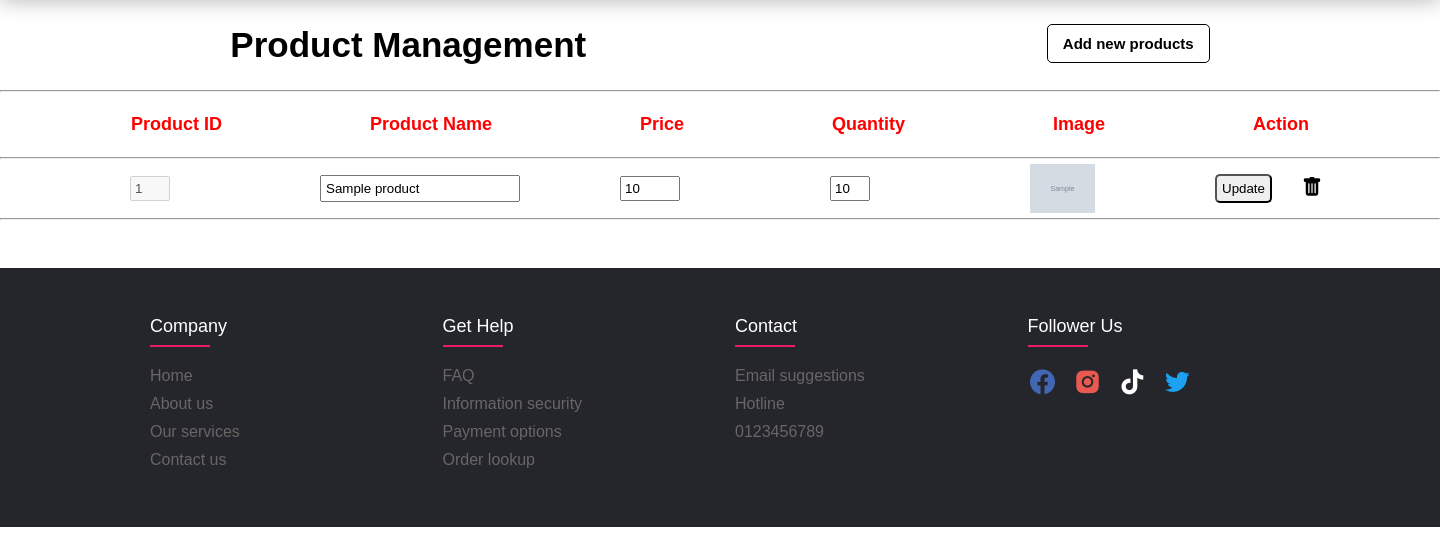
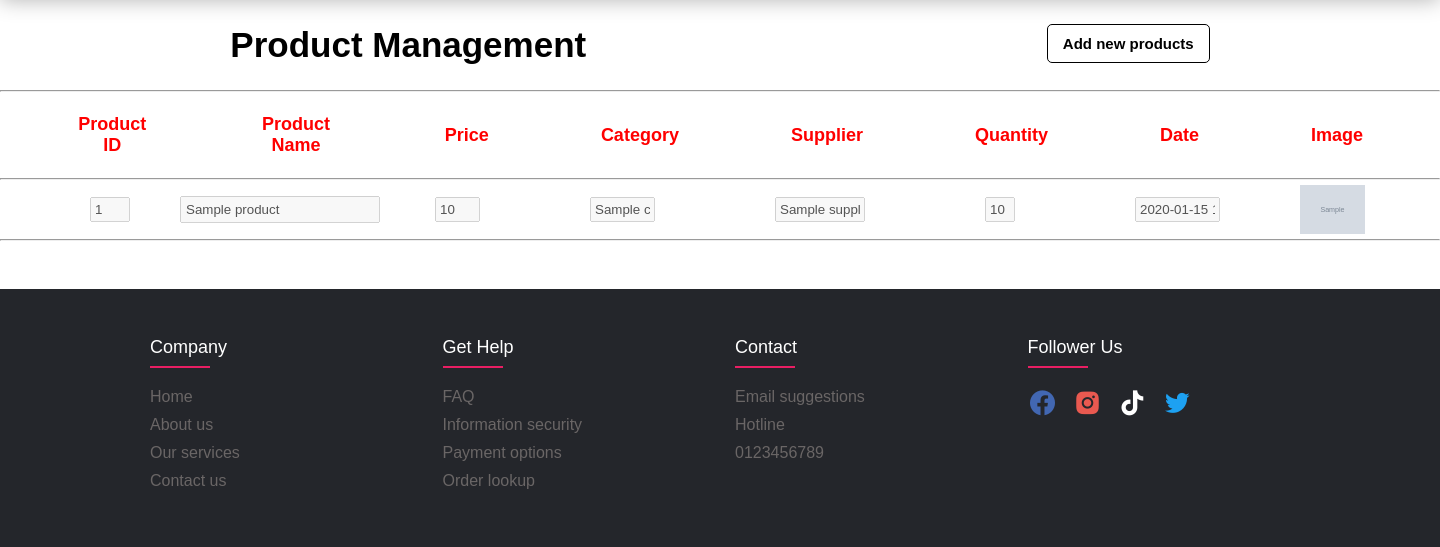
Before and after one commit to thanhhao1903/ATN-Toys-Store, a PHP site: page /proManagement.php in a window 1440 px wide. Shown: the part 114-661 px from the top of the page. Run offline with PHP 8.4, Linux system fonts and the light colour scheme; the visitor is signed in with stand-in values (Sample User, id 1); tables that the repository leaves empty or names only in its code hold one stand-in row (values such as "Sample post"); grey boxes marked "Sample" are stand-in pictures; data that the repository does not hold is empty.

Commit message:
Commit 12: Update app

```diff
--- a/src/addPro_page.php
+++ b/src/addPro_page.php
@@ -41,10 +41,12 @@ if (isset($_SESSION['Email'])) {
         $quantity = $_POST['quantity'];
         $date = $_POST['date'];
 
-        $sql = "INSERT INTO `product`(`product_id`, `product_name`, `product_price`, `cat_id`, `sup_id`, `image`) VALUES (?,?,?,?,?,?)";
+        $sql = "INSERT INTO `product`(`product_id`, `product_name`,
+            `product_price`, `cat_id`, `sup_id`, `image`) VALUES (?,?,?,?,?,?)";
         $re = $dblink->prepare($sql);
         $stmt = $re->execute(array("$pro_id","$pro_name", "$price", "$cat_id", "$sup_id", "$image"));
-        $sql_1 = "INSERT INTO `storage`(`shop_id`, `product_id`, `quantity`, `staff_id`, `date`) VALUES (?,?,?,?,?)";
+        $sql_1 = "INSERT INTO `storage`(`shop_id`, `product_id`,
+            `quantity`, `staff_id`, `date`) VALUES (?,?,?,?,?)";
         $re = $dblink->prepare($sql_1);
         $stmt1 = $re->execute(array("$shop", "$pro_id", "$quantity", "$staff_id", "$date"));
         if ($stmt) {
--- a/src/connectProduct.php
+++ b/src/connectProduct.php
@@ -7,10 +7,10 @@ class connect
     public $dbName;
     public function __construct()
     {
-        $this->server = "grp6m5lz95d9exiz.cbetxkdyhwsb.us-east-1.rds.amazonaws.com";
-        $this->user = "lhtewzyvr8tbc0bw";
-        $this->password = "khc42z4rznopsho8";
-        $this->dbName = "s9is9z90n7szms4t";
+        $this->server = "en1ehf30yom7txe7.cbetxkdyhwsb.us-east-1.rds.amazonaws.com";
+        $this->user = "tqn3ntjrcvyaqlip";
+        $this->password = "bxrb20z5wcy4ze0k";
+        $this->dbName = "wokbslc4ywgs2usk";
 
     }
     // Option 1 : mysqli
--- a/src/css1/proManagement.css
+++ b/src/css1/proManagement.css
@@ -32,67 +32,63 @@
 .container .product-inf tr th
 {
     color: red;
-    padding: 0 73px;
+    padding: 0 55px;
     font-size: 18px;
 }
 
 .container .product-list #id
 {
-    margin-left: 130px;
+    margin-left: 90px;
     width: 40px;
     padding: 3px;
 }
 
 .container .product-list #price
 {
-    margin-left: 100px;
-    width: 60px;
+    margin-left: 55px;
+    width: 45px;
+    padding: 3px;
+}
+
+.container .product-list #cat
+{
+    margin-left: 110px;
+    width: 65px;
+    padding: 3px;
+}
+
+.container .product-list #sup
+{
+    margin-left: 120px;
+    width: 90px;
     padding: 3px;
 }
 
 .container .product-list #quantity
 {
-    margin-left: 150px;
-    width: 40px;
+    margin-left: 120px;
+    width: 30px;
+    padding: 3px;
+}
+
+.container .product-list #date
+{
+    margin-left: 120px;
+    width: 85px;
     padding: 3px;
 }
 
 .container .product-list #name
 {
     padding: 4px;
-    margin-left: 150px;
+    margin-left: 50px;
     width: 200px;
 }
 
 .container .product-list #image
 {
     width: 65px;
-    margin-left: 160px;
-}
-
-.container .product-list .btn-edit
-{
-    font-size: 14px;
-    padding: 5px 10px;
-    border: 1px solid black;
-    border-radius: 5px;
-    text-decoration: none;
-    transition: 0.4s;
-    color: black;
-    cursor: pointer;
-
-}
-
-.container .product-list .btn-edit:hover
-{
-    color: white;
-    background-color: black;
-}
-
-.container .product-list a
-{
-    font-size: 20px;
-    color: black;
+    margin-left: 80px;
 }
 
 .container .product-list button
--- a/src/proManagement.php
+++ b/src/proManagement.php
@@ -23,7 +23,11 @@ if(!isset($_SESSION))
     session_start();
 }
 $dblink = $c->connectToMySQL();
-$sql = "SELECT p.product_id, p.product_name, p.product_price, p.image, storage.quantity FROM `storage` INNER JOIN product AS p ON p.product_id = storage.product_id";
+$sql = "SELECT p.product_id, p.product_name, p.product_price, p.image, storage.quantity,
+    storage.date, category.cat_name, s.sup_name FROM `storage`
+    INNER JOIN product AS p ON p.product_id = storage.product_id
+    INNER JOIN category ON category.cat_id = p.cat_id
+    INNER JOIN supplier AS s ON s.sup_id = p.sup_id;";
 $stmt = $dblink->query($sql);
 // $stmt->execute();
 // $rows = $stmt->fetch(PDO::FETCH_BOTH);
@@ -46,9 +50,11 @@ if (isset($_SESSION['Email'])) {
             <th scope="col">Product ID</th>
             <th scope="col">Product Name</th>
             <th scope="col">Price</th>
+            <th scope="col">Category</th>
+            <th scope="col">Supplier</th>
             <th scope="col">Quantity</th>
+            <th scope="col">Date</th>
             <th scope="col">Image</th>
-            <th scope="col">Action</th>
             <hr>
         </tr>
     </table>
@@ -61,12 +67,13 @@ if (isset($_SESSION['Email'])) {
         <div class="table table-bordered product-list">
             <input class="form-control" type="text" id="id" name="product_id" value="<?= $row['product_id'] ?>" disabled>
             <input type="hidden" name="product_id" value="<?= $row['product_id'] ?>">
-            <input class="form-control" type="text" id="name" name="product_name" value="<?= $row['product_name'] ?>" required>
-            <input class="form-control" type="text" id="price" name="price" value="<?= $row['product_price'] ?>" required>
-            <input class="form-control" type="text" id="quantity" name="quantity" value="<?= $row['quantity'] ?>" required>
+            <input class="form-control" type="text" id="name" name="product_name" value="<?= $row['product_name'] ?>" disabled>
+            <input class="form-control" type="text" id="price" name="price" value="<?= $row['product_price'] ?>" disabled>
+            <input class="form-control" type="text" id="cat" name="cat" value="<?= $row['cat_name'] ?>" disabled>
+            <input class="form-control" type="text" id="sup" name="sup" value="<?= $row['sup_name'] ?>" disabled>
+            <input class="form-control" type="text" id="quantity" name="quantity" value="<?= $row['quantity'] ?>" disabled>
+            <input class="form-control" type="text" id="date" name="date" value="<?= $row['date'] ?>" disabled>
             <img src="./img/<?=$row['image']?>" name="image" id="image" alt=""></a>
-            <button type="submit" name="update_pro" value="<?= $row['product_id'] ?>" class="form-control">Update</button>
-            <a href="#" class="delete"><i class="bi bi-trash-fill"></i></a>
         </div>
         <hr>
     <?php
```
Also changed, not shown: src/login.php (+2 -6 lines).
